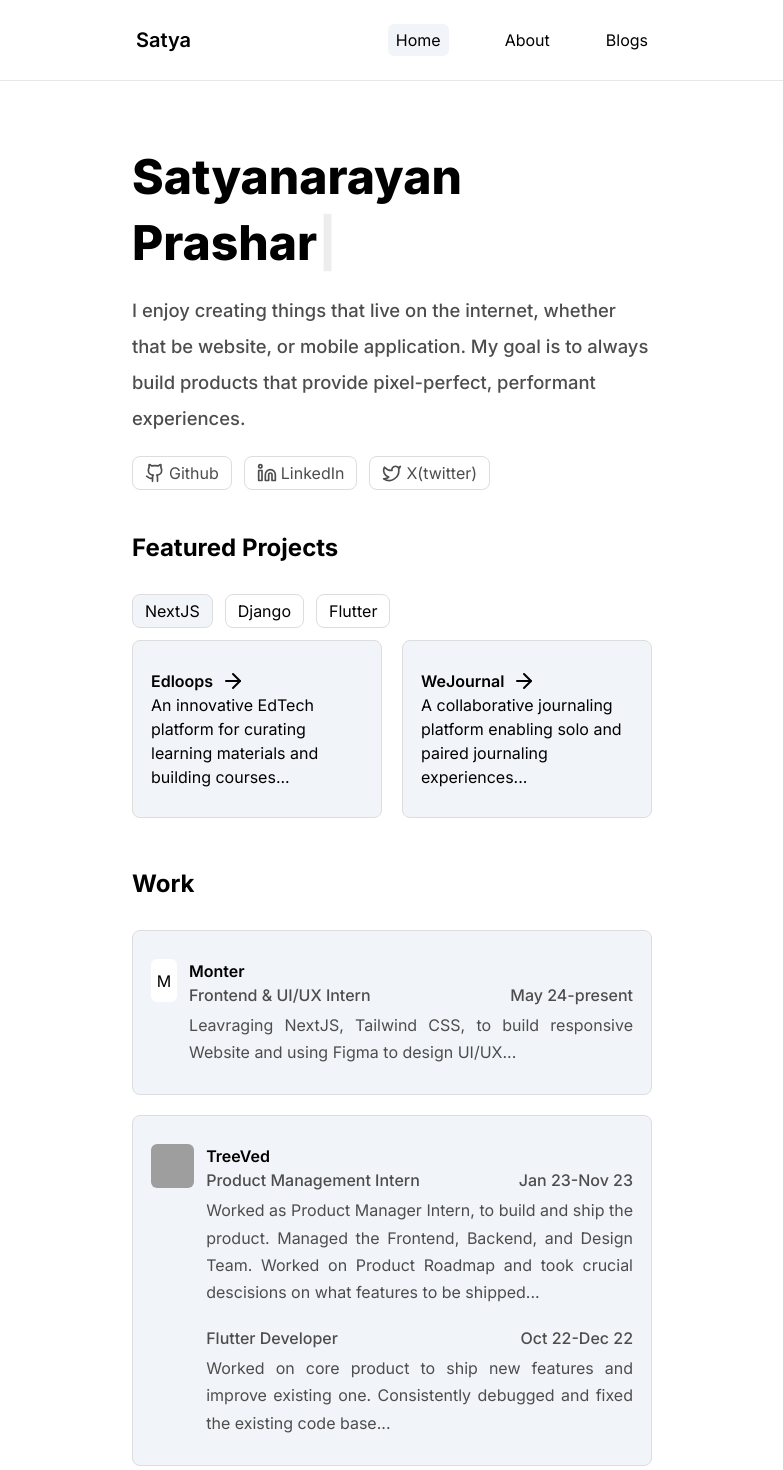
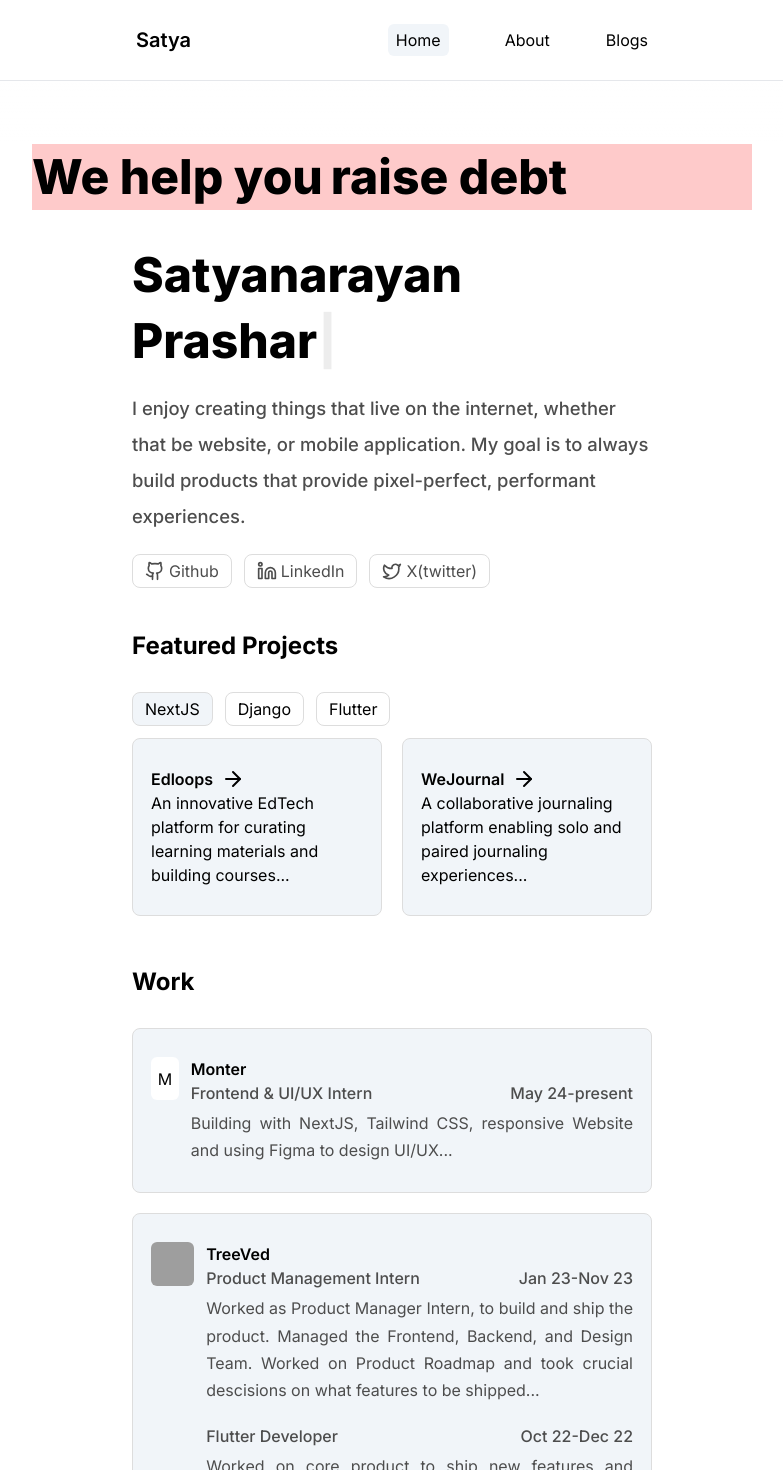
Before and after one commit to SatyanarayanPrashar/satyabuilds, a Next.js app: page / in a window 1280 px wide. Shown: the top 1470 px of the page, without its empty margins (248-1031 px from the left). Built offline with nearby package versions, Linux system fonts and the light colour scheme; grey boxes are pictures that could not be loaded.

Commit message:
animation duration

```diff
--- a/app/(landing)/_components/feature.tsx
+++ b/app/(landing)/_components/feature.tsx
@@ -18,7 +18,7 @@ export const Feature = () => {
             <motion.div
             initial={{ opacity: 0, paddingTop: "20px" }}
             whileInView={{ opacity: 1, paddingTop: "0px" }}
-            transition={{ ease: "linear", duration: 1 }}
+            transition={{ ease: "linear", duration: 0.5 }}
             viewport={{ margin: "-200px" }}
             >
                 <>
@@ -67,13 +67,13 @@ export const Feature = () => {
             <motion.div
             initial={{ opacity: 0, paddingTop: "20px" }}
             whileInView={{ opacity: 1, paddingTop: "0px" }}
-            transition={{ ease: "linear", duration: 1 }}
+            transition={{ ease: "linear", duration: 0.5 }}
             viewport={{ margin: "-200px" }}
             >
                 <>
                     <h1 className="mt-[3rem] text-[1.5rem] leading-9 font-bold mb-7">Work</h1>
                     <div className={isMobile? "block gap-x-5" : "flex flex-col gap-5" }>
-                        <Workbox_single title={"Monter"} dates={"May 24-present"} role={"Frontend & UI/UX Intern"} description={"Leavraging NextJS, Tailwind CSS, to build responsive Website and using Figma to design UI/UX..."} logoURL={""} />
+                        <Workbox_single title={"Monter"} dates={"May 24-present"} role={"Frontend & UI/UX Intern"} description={"Building with NextJS, Tailwind CSS, responsive Website and using Figma to design UI/UX..."} logoURL={""} />
                         <Workbox />
                         <Workbox_single title={"Fise Technologies"} dates={"June 22-Oct 23"} role={"Flutter Developer Intern"} description={"Built Cross Platform mobile application using Flutter Framework, used RiverPod for state management..."} logoURL={""} />
                     </div>
@@ -83,7 +83,7 @@ export const Feature = () => {
             <motion.div
             initial={{ opacity: 0, paddingTop: "20px" }}
             whileInView={{ opacity: 1, paddingTop: "0px" }}
-            transition={{ ease: "linear", duration: 1 }}
+            transition={{ ease: "linear", duration: 0.5 }}
             viewport={{ margin: "-200px" }}
             >
                 <>
--- a/app/(landing)/_components/heading.tsx
+++ b/app/(landing)/_components/heading.tsx
@@ -1,8 +1,12 @@
 "use client";
+
+import { motion } from 'framer-motion';
 import { File, Github, Linkedin, Twitter } from 'lucide-react';
 import Typewriter from 'typewriter-effect';
 
 export const Heading = () => {
+
+
     return (
         <div className="text-start w-full px-5 bg-white">
             <div className="text-5xl leading-snug font-extrabold transition-all duration-300 ease-in-out]">
@@ -15,7 +19,7 @@ export const Heading = () => {
                     }}
                 />
             </div>
-            {/* <h1 className="text-5xl leading-snug font-extrabold transition-all duration-300 ease-in-out]">Satyanarayan Prashar</h1> */}
+
             <p className="mt-4 text-[#4D4D4D] text-[1.15rem] leading-9 font-medium">
                 I enjoy creating things that live on the internet, whether that be website, or mobile application.
                 My goal is to always build products that provide pixel-perfect, performant experiences.
--- a/app/(landing)/page.tsx
+++ b/app/(landing)/page.tsx
@@ -5,13 +5,39 @@ import { Footer } from "./_components/footer";
 import { Heading } from "./_components/heading";
 import { useMediaQuery } from "usehooks-ts";
 import { motion } from "framer-motion";
+import React, { useState, useEffect } from "react";
+
 
 const MarketingPage = () => {
   const isMobile = useMediaQuery("(max-width: 768px)");
+  const data = ["raise equity", "raise debt", "buy and sell"];
+  const [index, setIndex] = useState<number>(0);
+
+  useEffect(() => {
+    const intervalId = setInterval(() => {
+      setIndex((prevIndex) => (prevIndex + 1) % data.length);
+    }, 3000);
+
+    return () => clearInterval(intervalId);
+  }, [data]);
 
   return (
     <div className="min-h-full flex flex-col bg-[white]">
       <div className={isMobile ? "block " : "flex flex-col items-center justify-center text-center gap-y-8 flex-1 pb-10 lg:px-[45vh] md:px-[20px] sm:px-[10px]"}>
+
+      <div className="text-5xl leading-snug font-extrabold flex gap-2 justify-start items-start w-[45rem] bg-red-200">
+        We help you{" "}
+        <motion.span
+          key={index}
+          initial={{ opacity: 0, y: "100%" }}
+          animate={{ opacity: 1, y: 0 }}
+          exit={{ opacity: 0, y: "-100%" }}
+          transition={{ ease: "easeOut", duration: 1 }}
+        >
+          {data[index]}
+        </motion.span>
+      </div>
+
         <motion.div
         initial={{ opacity: 0, paddingTop: "20px" }}
         whileInView={{ opacity: 1, paddingTop: "0px" }}
```
